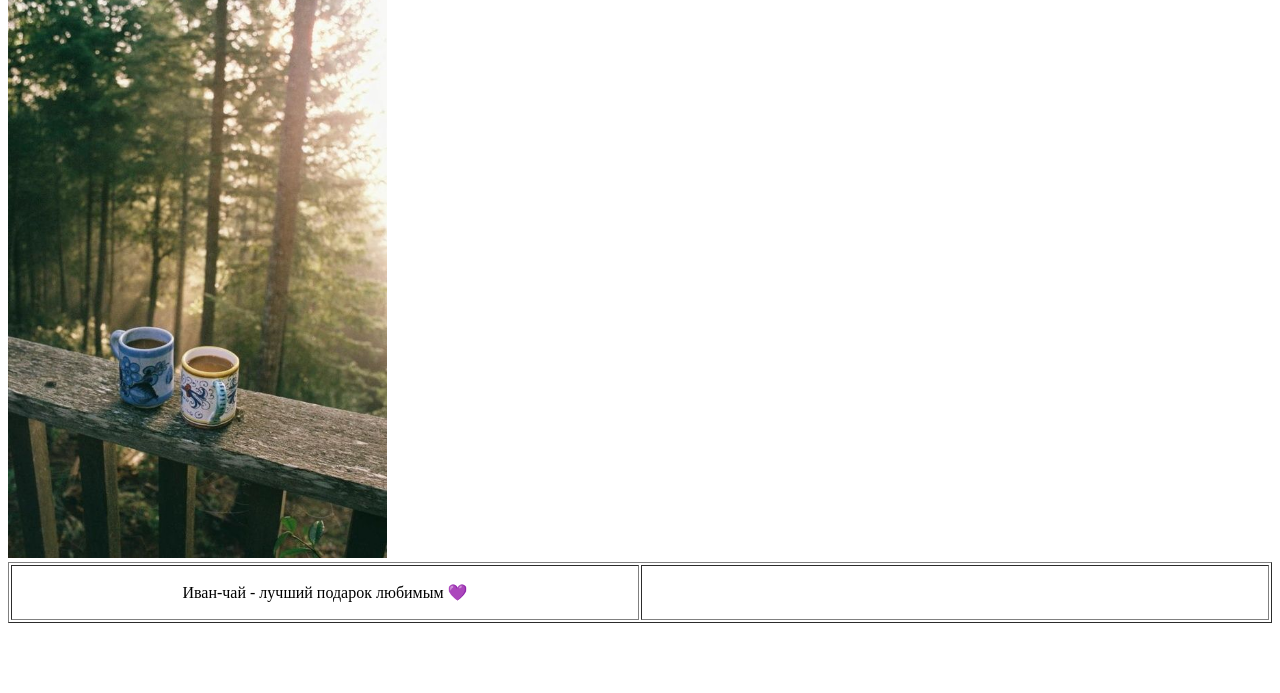
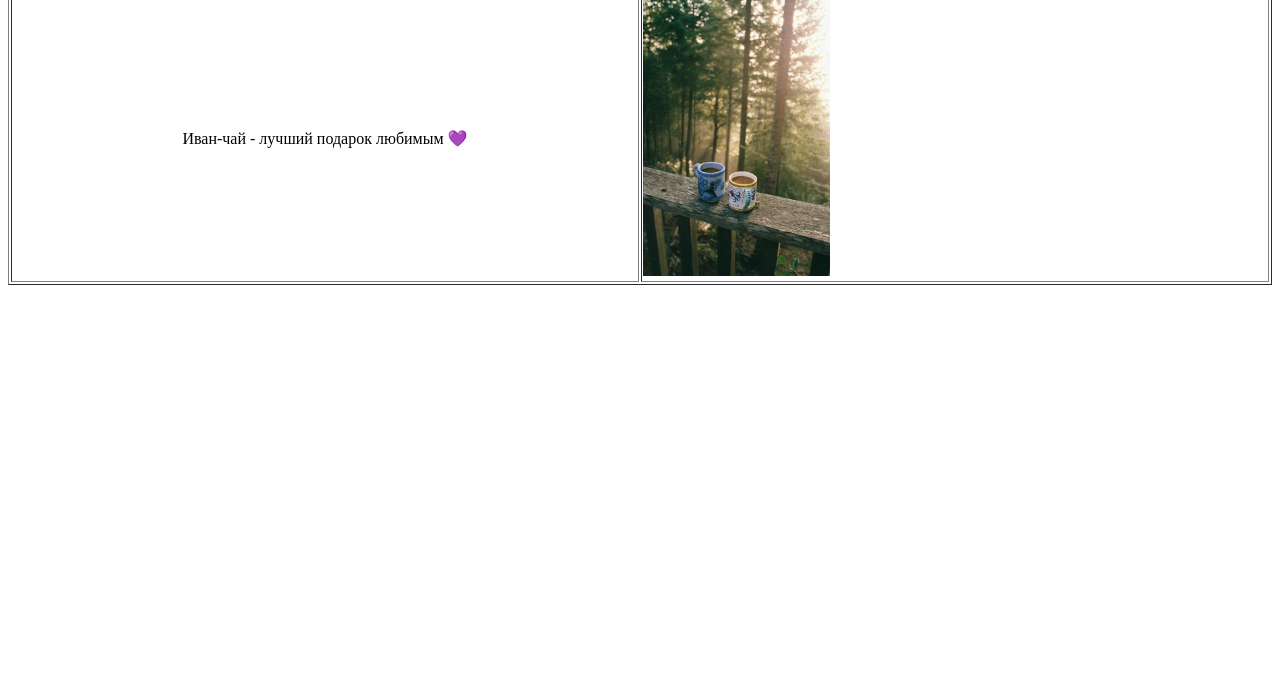
Before and after one commit to sue-istratova/ivan-chai, a plain HTML site: page index.html in a window 1280 px wide. Shown: the part 107-800 px from the top of the page. Drawn offline with Linux system fonts and the light colour scheme.

Commit message:
Update index.html

```diff
--- a/index.html
+++ b/index.html
@@ -35,10 +35,9 @@
       <p align = "center">
       Иван-чай - лучший подарок любимым 💜
       </p>
-    </td width = 50%>
+    </td>
+    <td width = 50%>
       <img src = "tea_1.jpg" width = 30%>
-    <td>
-
     </td>
     </tr>
 
```
